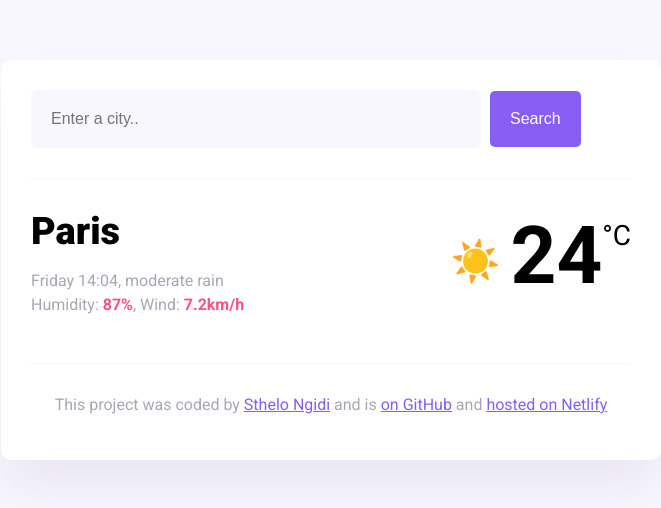
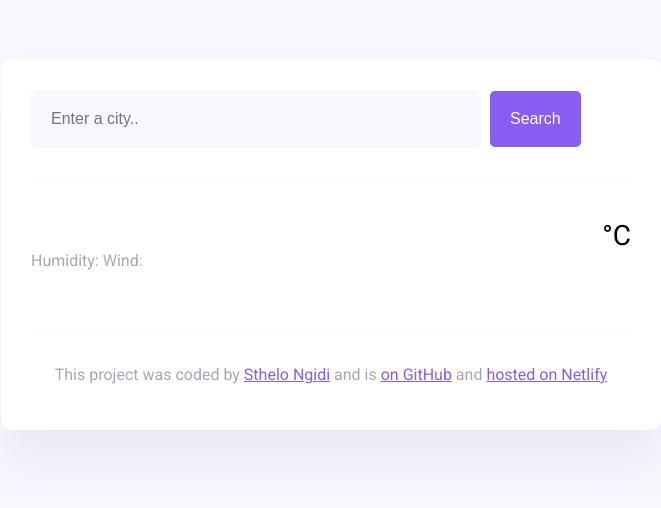
Before and after one commit to sthe-ngid0/WeatherWeb, a website built with Parcel: page index.html in a window 1280 px wide. Shown: the whole page, without its empty margins (309-970 px from the left). Built offline with nearby package versions, Linux system fonts and the light colour scheme.

Commit message:
Update index.html

```diff
--- a/index.html
+++ b/index.html
@@ -27,19 +27,20 @@
           <input type="submit" value="Search" class="search-button" />
         </form>
       </header>
-      <main>
+     <main>
         <div class="current-weather">
           <div>
-            <h1 class="current-city" id="current-city">Paris</h1>
+            <h1 class="current-city" id="current-city"></h1>
             <p class="current-details">
-              <span id="current-date"></span>, moderate rain <br />
-              Humidity: <strong>87%</strong>, Wind: <strong>7.2km/h</strong>
+              <span id="time"></span> <span id="description"></span>
+               <br/>
+              Humidity: <strong id="humidity"> </strong> Wind: <strong id="wind-speed"></strong>
             </p>
           </div>
           <div class="current-temperature">
-            <span class="current-temperature-icon">☀️</span
-            ><span class="current-temperature-value" id="current-temperature"
-              >24</span
+          <div id="icon"></div>
+            <span class="current-temperature-value" id="current-temperature"
+              ></span
             ><span class="current-temperature-unit">°C</span>
           </div>
         </div>
```
